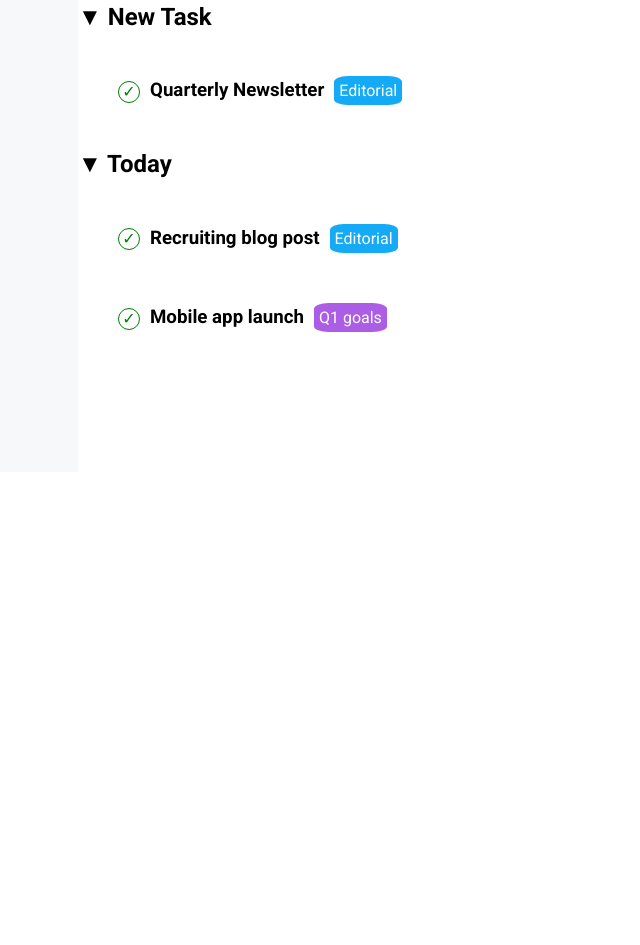
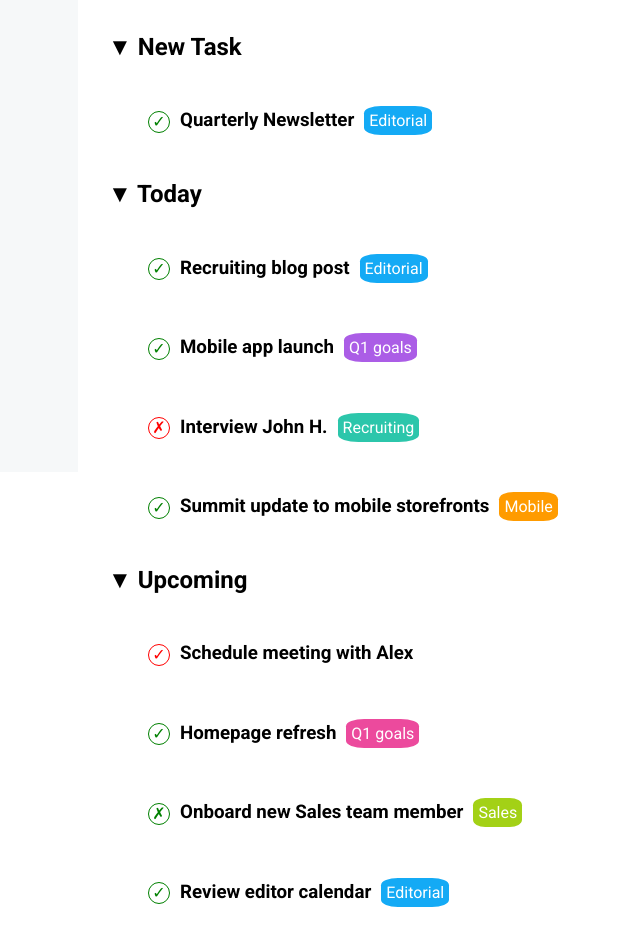
Before and after one commit to lordevito/html-css-toboolist, a plain HTML site: page index.html in a window 1280 px wide. Shown: the part 267-1212 px from the top of the page, without its empty margins (112-752 px from the left). Before the commit the page ends 800 px from the top, so only its background shows below. Drawn offline with Linux system fonts and the light colour scheme.

Commit message:
feat: inserito-section

```diff
--- a/css/style.css
+++ b/css/style.css
@@ -26,7 +26,6 @@ nav{
     border-bottom: 2px solid #c2c6c9;
     margin:auto;
     padding: 10px;
-    width: 100%;
 }
 .button1{
     background-color: #14aaf5;
@@ -49,6 +48,9 @@ ul{
 section{
     margin: 5px 0px;
 }
+.section-container{
+    padding: 30px;
+}
 .check{
     display: inline-block;
     height: 20px;
@@ -60,6 +62,17 @@ section{
     border-radius:50%;
     color: green;
 }
+.cross{
+    display: inline-block;
+    height: 20px;
+    width: 20px;
+    border: 1px solid red;
+    vertical-align: middle;
+    text-align: center;
+    line-height: 20px;
+    border-radius:50%;
+    color: red;
+}
 h3{
     padding: 10px;
     display: inline-block;
@@ -67,13 +80,37 @@ h3{
 .curve1{
     background-color: #14aaf5;
     color: white;
-    border-radius: 20%;
+    border-radius: 25%;
     padding: 5px;
 
 }
 .curve2{
     background-color: #ab5de6;
     color: white;
-    border-radius: 20%;
+    border-radius: 25%;
     padding: 5px;
 }
+.curve3{
+    background-color: #2cc6ab;
+    color: white;
+    border-radius: 25%;
+    padding: 5px;
+}
+.curve4{
+    background-color: #ff9b00;
+    color: white;
+    border-radius: 25%;
+    padding: 5px;
+}
+.curve5{
+    background-color: #ec4a9d;
+    color: white;
+    border-radius: 25%;
+    padding: 5px;
+}
+.curve6{
+    background-color: #a3d116;
+    color: white;
+    border-radius: 25%;
+    padding: 5px;
+}
--- a/index.html
+++ b/index.html
@@ -37,6 +37,17 @@
                     <ul>
                         <li><span class="check">&#10003;</span><h3>Recruiting blog post</h3><span class="curve1">Editorial</span></li>
                         <li><span class="check">&#10003;</span><h3>Mobile app launch</h3><span class="curve2">Q1 goals</span></li>
+                        <li><span class="cross">&#10007;</span><h3>Interview John H.</h3><span class="curve3">Recruiting</span></li>
+                        <li><span class="check">&#10003;</span><h3>Summit update to mobile storefronts</h3><span class="curve4">Mobile</span></li>
+                    </ul>
+                </section>
+                <section>
+                    <h2>&#x25BC; Upcoming</h2>
+                    <ul>
+                        <li><span class="cross">&#10003;</span><h3>Schedule meeting with Alex</h3></li>
+                        <li><span class="check">&#10003;</span><h3>Homepage refresh</h3><span class="curve5">Q1 goals</span></li>
+                        <li><span class="check">&#10007;</span><h3>Onboard new Sales team member</h3><span class="curve6">Sales</span></li>
+                        <li><span class="check">&#10003;</span><h3>Review editor calendar</h3><span class="curve1">Editorial</span></li>
                     </ul>
                 </section>
             </div>
```
